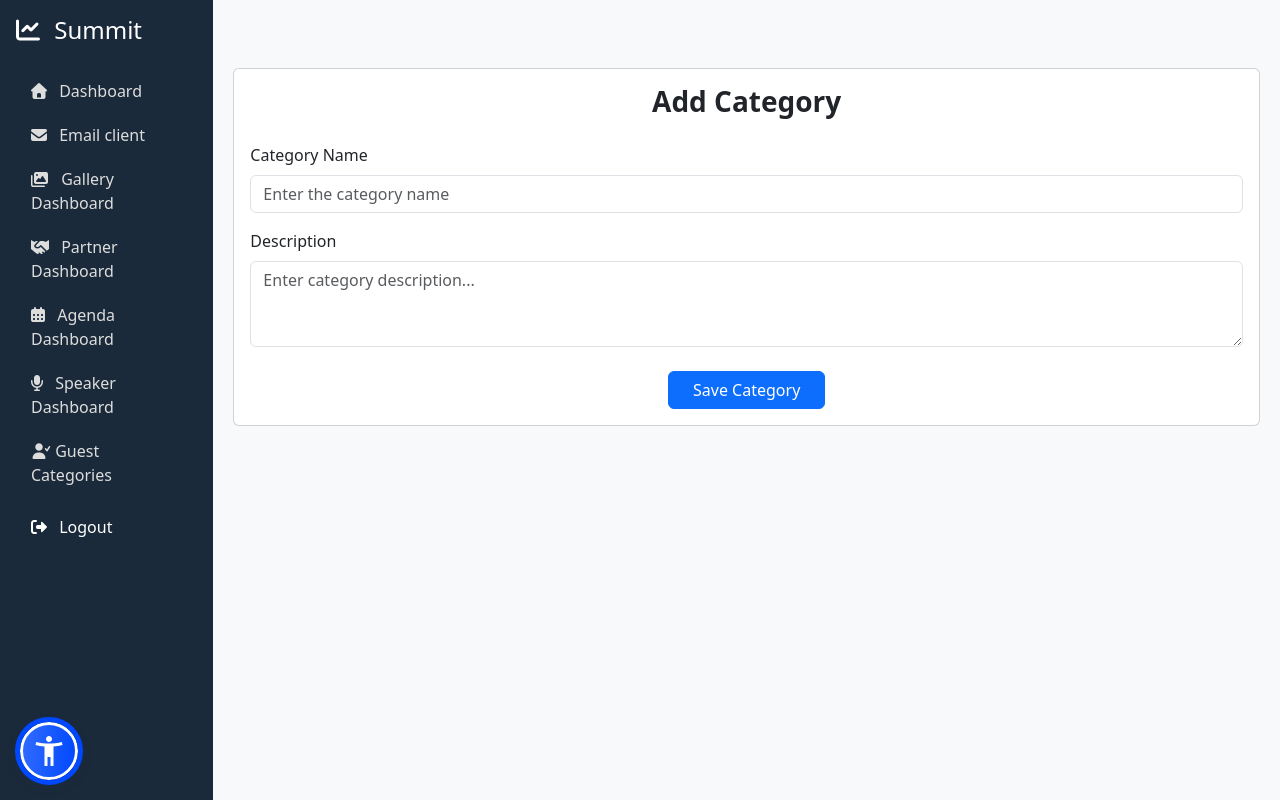
After one commit to edanodongo/software-summit, a Django app: page /categories/add/ in a window 1280 px wide. The commit adds this page. Run offline with Django 5.2, Linux system fonts and the light colour scheme; parts of the project's set-up code (start-up, migrations or seed data) failed here and were passed over; some libraries are stand-ins or nearby versions.

Commit message:
we can add category

```diff
--- a/summitPage/forms.py
+++ b/summitPage/forms.py
@@ -38,7 +38,7 @@ class QuickRegistrationForm(forms.ModelForm):
         required=True,
         widget=forms.TextInput(attrs={
             'class': 'form-control',
-            'placeholder': 'Please enter organization/institution',
+            'placeholder': 'Please enter organization/institution name',
         })
     )
 
--- a/summitPage/urls.py
+++ b/summitPage/urls.py
@@ -1,34 +1,13 @@
 from django.urls import path
-from rest_framework.routers import DefaultRouter
-from rest_framework.routers import DefaultRouter
-
 from . import views
 from .views import *
-
-# router = DefaultRouter()
-# router.register(r'events', EventViewSet)
-# router.register(r'tracks', TrackViewSet)
-# router.register(r'sessions', SessionViewSet)
-# router.register(r'speakers', SpeakerViewSet)
-# router.register(r'exhibitors', ExhibitorViewSet)
-# router.register(r'sponsors', SponsorViewSet)
-# router.register(r'registrations', RegistrationViewSet)
-# router.register(r'tickets', TicketViewSet)
-# router.register(r'orders', OrderViewSet)
-# router.register(r'payments', PaymentViewSet)
-# router.register(r'connections', ConnectionViewSet)
-# router.register(r'chat', ChatMessageViewSet)
-# router.register(r'polls', PollViewSet)
-# router.register(r'poll-options', PollOptionViewSet)
-# router.register(r'poll-votes', PollVoteViewSet)
-# router.register(r'qna', QnAViewSet)
-# router.register(r'feedback', FeedbackViewSet)
-# router.register(r'notifications', NotificationViewSet)
-
 
 urlpatterns = [
     path("dashboard/", views.dashboard_view, name="dashboard"),
     path("mailme/", views.mailme_view, name="mailme"),
+    path("categories/", views.guest_category, name="categories"),
+    path("categories/add/", views.categories_create, name="categories_create"),
+    path('categories/saveCategory/', views.save_category, name='saveCategory'),
     path("index/", views.index, name="index"),
     path("delete/<int:pk>/", views.delete_registrant, name="delete_registrant"),
     path("privacy/", views.privacy, name="privacy"),
@@ -53,14 +32,12 @@ urlpatterns = [
     path('reg-service/registrations/', views.get_registrants, name='get_registrants'),
     # path("api/", include(router.urls)),
 
-
-
     path("register", views.reg, name="register"),
     path('calendar/add/', views.add_to_calendar, name='add_to_calendar'),
     path('resend-email/<int:registrant_id>/', views.resend_confirmation_email, name='resend_confirmation_email'),
     path('dashboard/data/', views.dashboard_data, name='dashboard_data'),
 
-    #SHEDULE
+    # SHEDULE
 
     path("schedule/home", views.dashboard_home, name="dashboard_home"),
     # Day CRUD
@@ -74,21 +51,20 @@ urlpatterns = [
     path("session/<int:pk>/edit/", views.edit_session, name="edit_session"),
     path("session/<int:pk>/delete/", views.delete_session, name="delete_session"),
 
-
-    #SPEAKERS
+    # SPEAKERS
 
     path("dashboard/speakers/", views.speaker_dashboard, name="speaker_dashboard"),
     path("speakers/add/", views.speaker_create, name="speaker_create"),
     path("dashboard/speakers/<uuid:pk>/edit/", views.update_speaker, name="update_speaker"),
     path("dashboard/speakers/<uuid:pk>/delete/", views.delete_speaker, name="delete_speaker"),
 
-    #PARTNERS
+    # PARTNERS
 
     path("partners/dashboard/", views.partner_dashboard, name="partner_dashboard"),
     path("partners/save/", views.save_partner, name="save_partner"),
     path("partners/delete/<uuid:partner_id>/", views.delete_partner, name="delete_partner"),
 
-    #GALLERY
+    # GALLERY
 
     path('gallery-dashboard/', views.gallery_dashboard, name='gallery_dashboard'),
     path('gallery/edit/<int:pk>/', views.gallery_edit, name='gallery_edit'),
--- a/summitPage/views.py
+++ b/summitPage/views.py
@@ -629,7 +629,7 @@ def not_found(request):
 
 def mailme_view(request):
     emails = Registrant.objects.values_list('email', flat=True)
-    return render(request, "summit/mailme.html", {"emails": emails})
+    return render(request, "setup/mailme.html", {"emails": emails})
 
 
 def speakers(request):
@@ -1129,3 +1129,43 @@ def resend_confirmation_email(request, registrant_id):
             "status": log.status,
             "last_sent": log.sent_at.strftime("%b %d, %Y %H:%M")
         }, status=500)
+
+
+def guest_category(request):
+    category = Category.objects.all().order_by('name')
+    category = {"category": category}
+
+    return render(request, "setup/add_category.html", category)
+
+
+def categories_create(request):
+    return render(request, "setup/category_form.html")
+
+def save_category(request):
+    if request.method == "POST":
+        category_name = request.POST.get("category")
+        description = request.POST.get("description")
+
+        try:
+            # Save category in DB
+            Category.objects.create(
+                name=category_name,
+                description=description
+            )
+
+            return JsonResponse({
+                'status': 'success',
+                'message': f'Category "{category_name}" successfully saved.'
+            })
+
+        except Exception as e:
+            return JsonResponse({
+                'status': 'error',
+                'message': f'Failed to save details: {str(e)}'
+            })
+
+    # Invalid request method
+    return JsonResponse({
+        'status': 'error',
+        'message': 'Invalid request method.'
+    })
--- /dev/null
+++ b/templates/setup/category_form.html
@@ -0,0 +1,64 @@
+{% extends "summit/base.html" %}
+{% load static %}
+
+{% block content %}
+    <div class="card my-5 mx-auto" style="max-width: 100%;">
+        <div class="card-body">
+            <h3 class="text-center mb-4"><b>Add Category</b></h3>
+
+            <form id="category_form" method="post">
+                {% csrf_token %}
+                <div class="mb-3">
+                    <label for="category" class="form-label">Category Name</label>
+                    <input type="text" class="form-control" id="category" name="category"
+                           placeholder="Enter the category name" required>
+                </div>
+
+                <div class="mb-3">
+                    <label for="description" class="form-label">Description</label>
+                    <textarea class="form-control" id="description" name="description" rows="3"
+                              placeholder="Enter category description..."></textarea>
+                </div>
+
+                <div class="text-center mt-4">
+                    <button type="submit" class="btn btn-primary px-4">Save Category</button>
+                </div>
+            </form>
+        </div>
+    </div>
+    <script>
+        document.getElementById('category_form').addEventListener('submit', function (e) {
+            e.preventDefault();
+
+            const formData = new FormData(this);
+
+            fetch("{% url 'saveCategory' %}", {
+                method: "POST",
+                headers: {
+                    "X-CSRFToken": document.querySelector('[name=csrfmiddlewaretoken]').value
+                },
+                body: formData
+            })
+                .then(response => response.json())
+                .then(data => {
+                    if (data.status === 'success') {
+                        notyf.success(data.message);
+                        document.getElementById('category_form').reset();
+
+                        // Redirect after short delay (e.g., 1.5 seconds)
+                        setTimeout(() => {
+                            window.location.href = '/categories/';
+                        }, 1500);
+
+                    } else {
+                        notyf.error(data.message);
+                    }
+
+                })
+                .catch(() => {
+                    notyf.error('Something went wrong. Try again later.');
+                });
+        });
+    </script>
+
+{% endblock %}
--- a/templates/summit/base.html
+++ b/templates/summit/base.html
@@ -53,6 +53,7 @@
             <a href="{% url 'speaker_dashboard' %}">
                 <i class="fas fa-microphone me-2"></i> Speaker Dashboard
             </a>
+            <a href="{% url 'categories' %}"><i class="fas fa-user-check"></i> Guest Categories</a>
 
 
             <!-- Logout -->
```
Also changed, not shown: summitPage/models.py (+10 -23 lines), templates/setup/add_category.html (added, +43 -0 lines), summitPage/migrations/0009_category.py (added), templates/setup/mailme.html (renamed from templates/summit/mailme.html).
